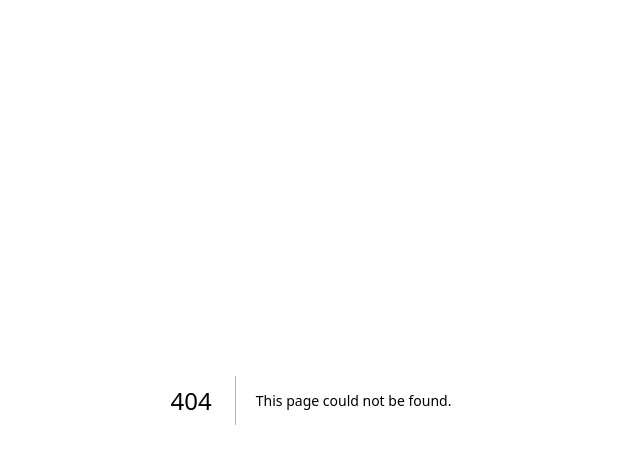
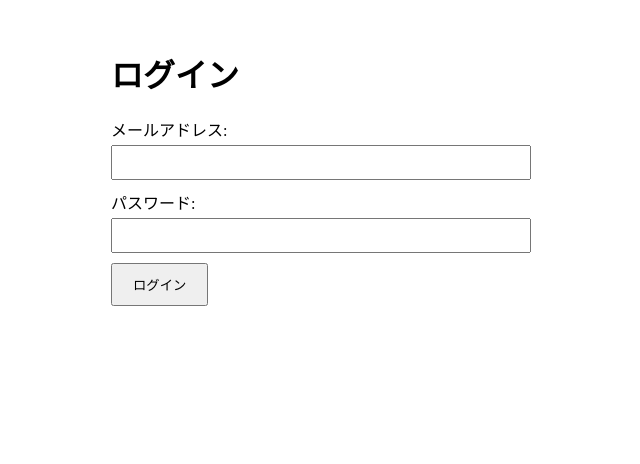
Before and after one commit to fkei753/playwright-hands-on, a Next.js app in the folder app/: page /login in a window 1280 px wide. Before the commit this address had no page. Shown: the top 464 px of the page, without its empty margins (329-969 px from the left). Built offline with nearby package versions, Linux system fonts and the light colour scheme.

Commit message:
Add files via upload

```diff
--- /dev/null
+++ b/app/pages/login.tsx
@@ -0,0 +1,53 @@
+// pages/login.tsx
+import React, { useState } from 'react';
+import Head from 'next/head';
+import { useRouter } from 'next/router';
+
+export default function LoginPage() {
+  const router = useRouter();
+  const [email, setEmail] = useState('');
+  const [password, setPassword] = useState('');
+
+  const handleSubmit = (e: React.FormEvent) => {
+    e.preventDefault();
+
+  };
+
+  return (
+    <>
+      <Head>
+        <title>ログインページ</title>
+      </Head>
+      <div style={{ maxWidth: '400px', margin: '50px auto' }}>
+        <h1>ログイン</h1>
+        <form onSubmit={handleSubmit}>
+          <div style={{ marginBottom: '10px' }}>
+            <label>
+              メールアドレス:
+              <input
+                type="email"
+                value={email}
+                onChange={(e) => setEmail(e.target.value)}
+                required
+                style={{ width: '100%', padding: '8px', marginTop: '4px' }}
+              />
+            </label>
+          </div>
+          <div style={{ marginBottom: '10px' }}>
+            <label>
+              パスワード:
+              <input
+                type="password"
+                value={password}
+                onChange={(e) => setPassword(e.target.value)}
+                required
+                style={{ width: '100%', padding: '8px', marginTop: '4px' }}
+              />
+            </label>
+          </div>
+          <button type="submit" style={{ padding: '10px 20px' }}>ログイン</button>
+        </form>
+      </div>
+    </>
+  );
+}
```
